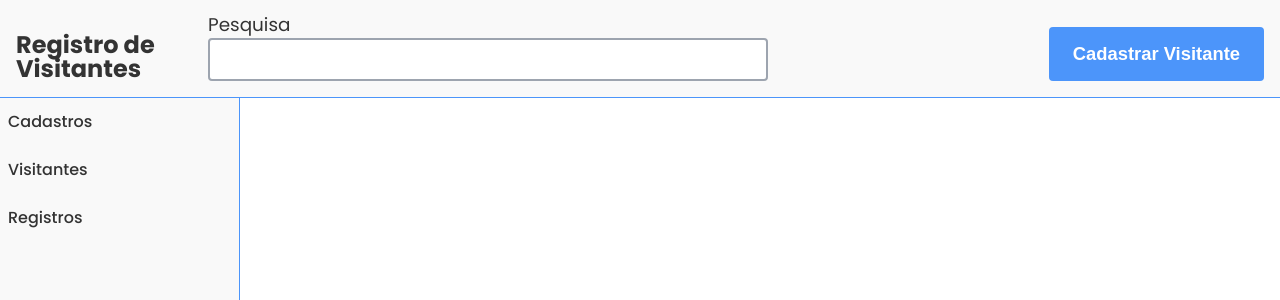
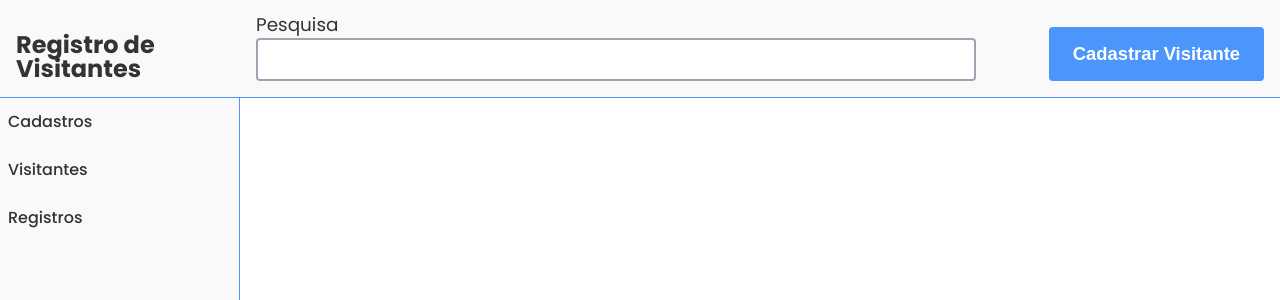
Before and after one commit to AmodeusR/registror, a React (Vite) app: page / in a window 1280 px wide. Shown: the top 300 px of the page. Built offline with nearby package versions, Linux system fonts and the light colour scheme.

Commit message:
Increased search bar width

```diff
--- a/src/components/Header/header.scss
+++ b/src/components/Header/header.scss
@@ -18,8 +18,7 @@
     flex-direction: column;
     gap: .2rem;
     flex-grow: 1;
-    margin-inline: 2rem;
-    margin-left: auto;
+    margin-inline: 3rem auto;
 
     label {
       font-size: 1.15rem;
@@ -28,7 +27,7 @@
     input {
       font-family: inherit;
       font-size: 1.15rem;
-      max-width: 35rem;
+      max-width: 45rem;
       padding: .4rem .6rem;
       border: 2px solid var(--neutral-white-fade);
       border-radius: .25rem;
@@ -55,6 +54,7 @@
     color: white;
     font-weight: 600;
     transition: background-color 200ms ease;
+    margin-left: 1rem;
 
     &:hover {
       cursor: pointer;
```
